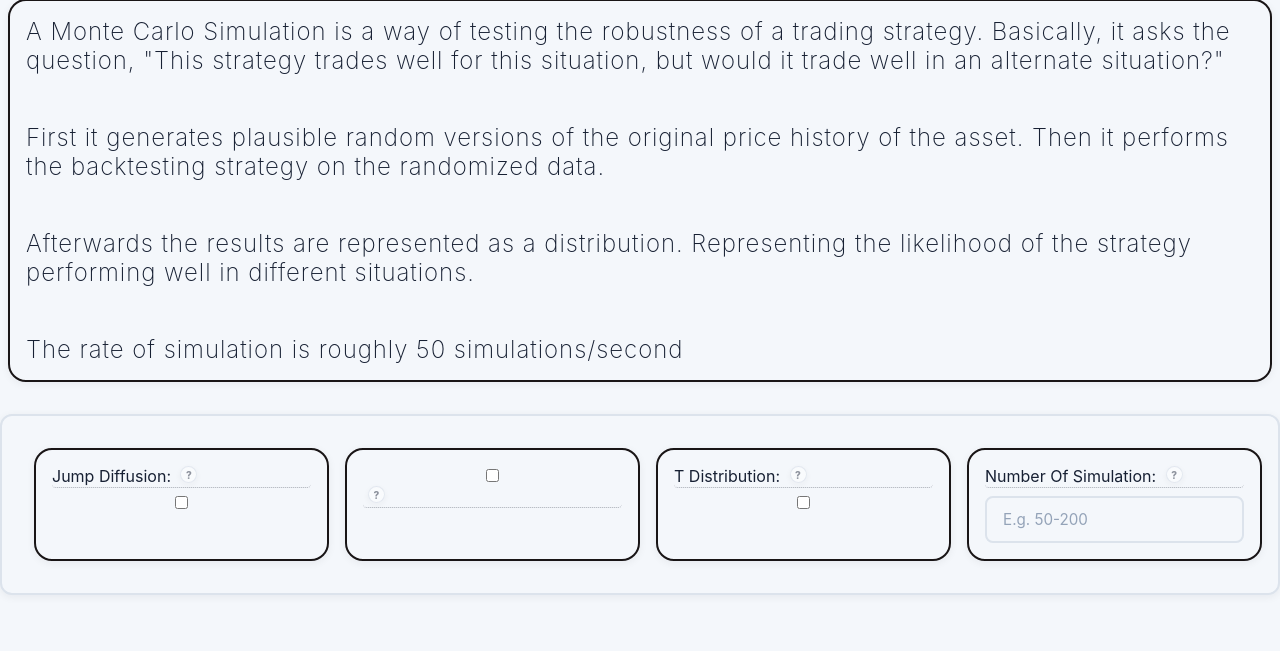
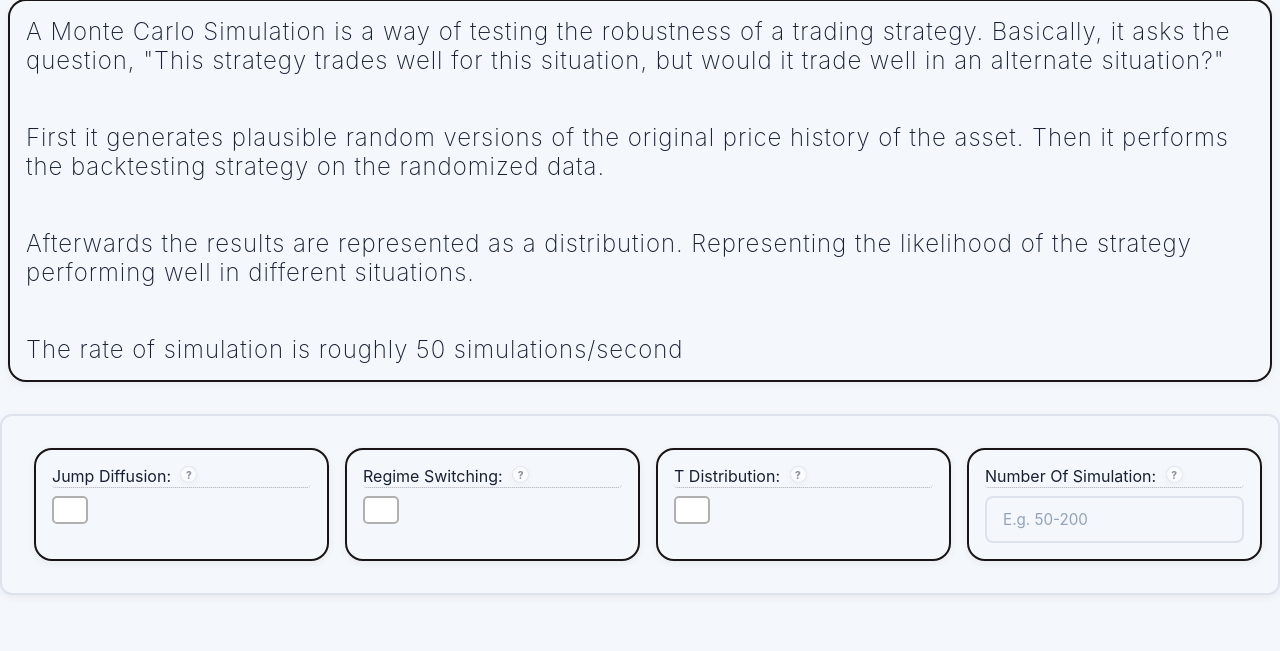
Before and after one commit to MervinWang0/backtesting-app, a Django app: page /backtest/monte_carlo_simulation/ in a window 1280 px wide. Shown: the part 497-1148 px from the top of the page. Run offline with Django 5.2, Linux system fonts and the light colour scheme; parts of the project's set-up code (start-up, migrations or seed data) failed here and were passed over; some libraries are stand-ins or nearby versions.

Commit message:
Fixed some css errors

```diff
--- a/Orbital/base/static/base/css/component.css
+++ b/Orbital/base/static/base/css/component.css
@@ -466,6 +466,49 @@
     min-height: 400px;
 } */
 
+/* Checkbox Styling */
+.activity-value input[type="checkbox"] {
+    /* Remove default browser styling */
+    -webkit-appearance: none;
+    -moz-appearance: none;
+    appearance: none;
+
+    /* Custom dimensions and look */
+    width: 22px;
+    height: 22px;
+    border: 2px solid #b0b0b0;
+    border-radius: 5px;
+    background-color: #ffffff;
+    cursor: pointer;
+    position: relative;
+    transition: all 0.2s ease-in-out;
+    flex-shrink: 0; /* Prevents the checkbox from shrinking */
+}
+
+/* 3. Hover State */
+.activity-value input[type="checkbox"]:hover {
+    border-color: #0056b3;
+    box-shadow: 0 0 0 3px rgba(0, 86, 179, 0.1);
+}
+
+/* 4. Checked State (Background & Border) */
+.activity-value input[type="checkbox"]:checked {
+    background-color: #007bff;
+    border-color: #007bff;
+}
+
+/* 5. The Checkmark Icon (Appears when checked) */
+.activity-value input[type="checkbox"]:checked::after {
+    content: "";
+    position: absolute;
+    left: 7px;
+    top: 2px;
+    width: 6px;
+    height: 12px;
+    border: solid #ffffff;
+    border-width: 0 2.5px 2.5px 0;
+    transform: rotate(45deg);
+}
 /* Progress bar css */
 
 /* The style of the graph needs to be configured,
--- a/Orbital/base/templates/monte_carlo_simulation.html
+++ b/Orbital/base/templates/monte_carlo_simulation.html
@@ -86,7 +86,7 @@
             tabindex= "0"
             data-tooltip= "The addition of a regime switching model is used to calculate regimes,
             periods of sustained behaviour in a market. This is done in hopes of mimicing real
-            market conditions, in which prices have different behaviour based on a regime."
+            market conditions, in which prices have different behaviour based on a regime.">
             Regime Switching:
             </span>
             <input type="checkbox" id="is_regime_switching" name="Regime Switching">
```
